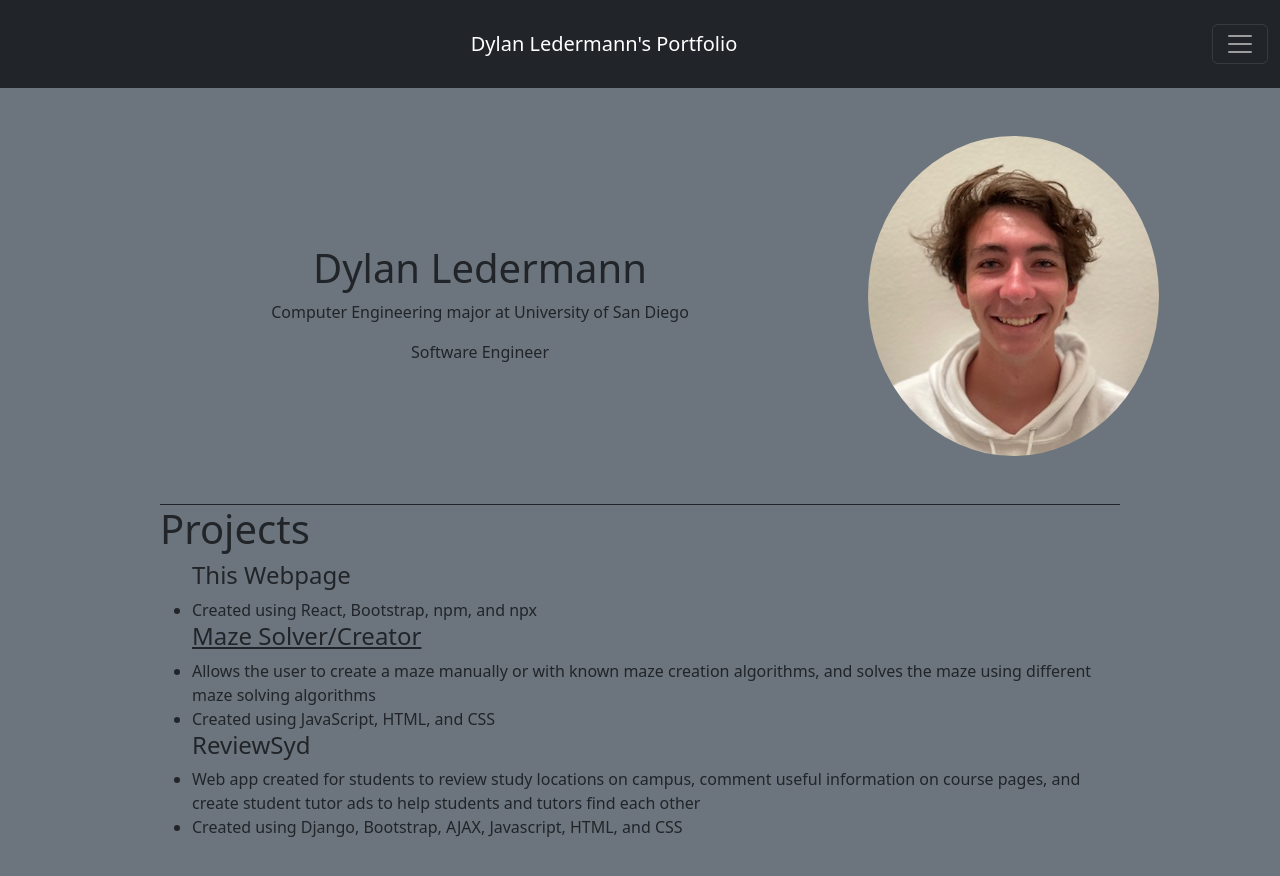
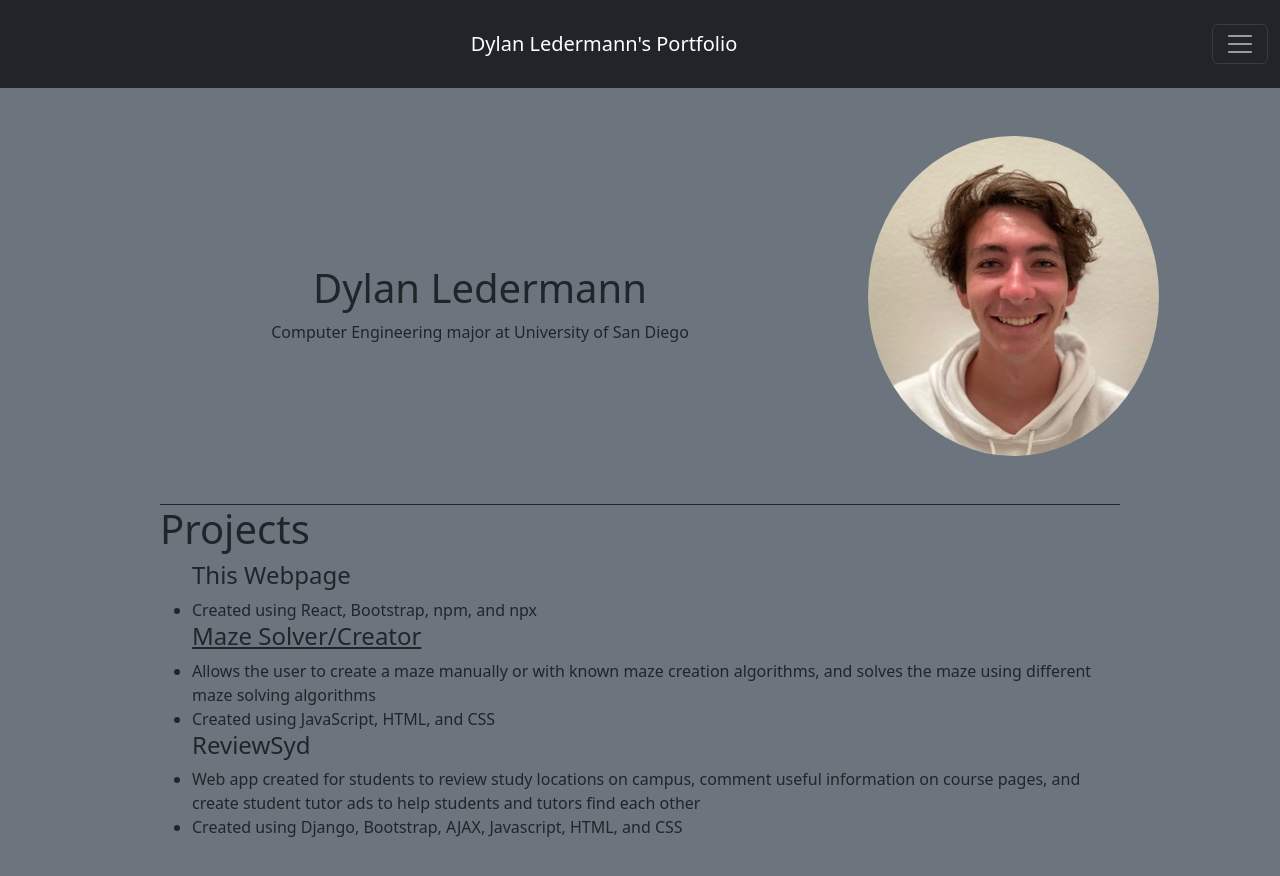
Before and after one commit to dylanledermann/website, a React (Create React App) app in the folder portfolio/: page / in a window 1280 px wide. Shown: the top 876 px of the page. Built offline with nearby package versions, Linux system fonts and the light colour scheme.

Commit message:
updated resume

```diff
--- a/portfolio/src/components/Info.js
+++ b/portfolio/src/components/Info.js
@@ -23,7 +23,6 @@ const Info = () =>{
                         <p>
                             <h1 >Dylan Ledermann</h1>
                             <p >Computer Engineering major at University of San Diego</p>
-                            <p>Software Engineer</p>
                         </p>
                     </div>
                 </div>
--- a/portfolio/src/components/Navbar.js
+++ b/portfolio/src/components/Navbar.js
@@ -1,5 +1,5 @@
 import { useState } from 'react';
-import resume from '../assets/documents/Resume CS.pdf';
+import resume from '../assets/documents/Resume.pdf';
 
 const Navbar = () => {
     const [dropdownOpen, setDropdownOpen] = useState(false);
```
Also changed, not shown: 2 other files (tests, documents, lock files or other folders).
